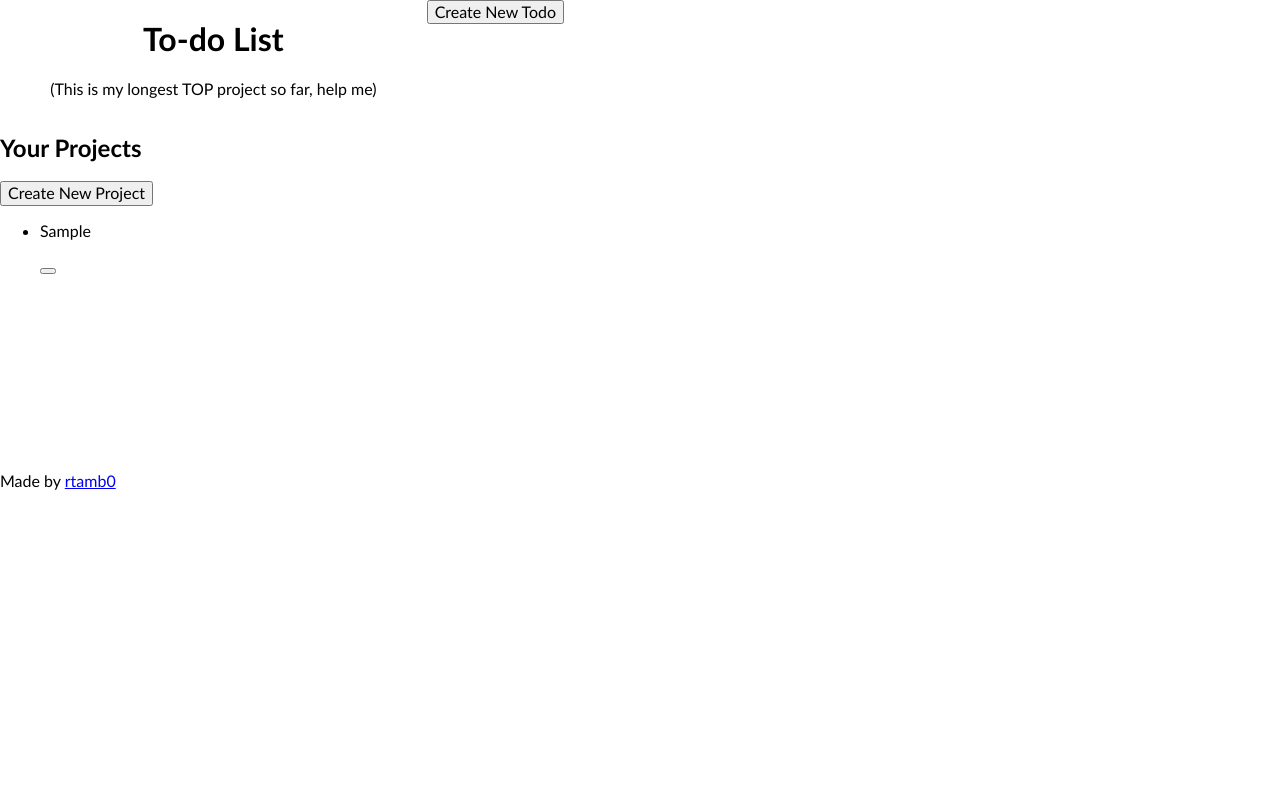
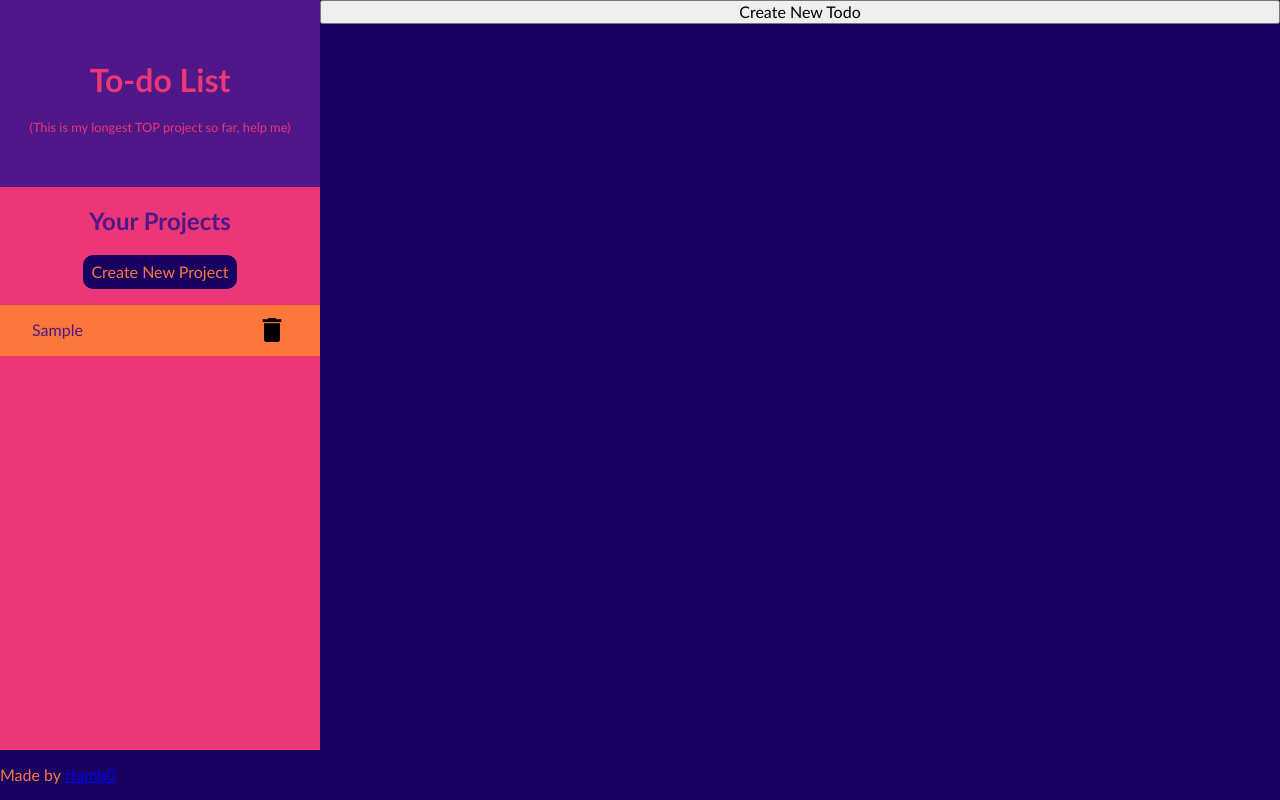
Before and after one commit to rtamb0/todo-list, a website built with webpack: page src/index.html in a window 1280 px wide. Both pictures are taken after typing "Sample" into the empty fields and a click on the input "Create new project". Built offline with nearby package versions, Linux system fonts and the light colour scheme.

Commit message:
Stylise the header and aside elements

```diff
--- a/src/style.css
+++ b/src/style.css
@@ -1,22 +1,96 @@
-* {
+:root {
     font-family: 'Trebuchet MS', 'Lucida Sans Unicode', 'Lucida Grande', 'Lucida Sans', Arial, sans-serif;
+    --navy: rgb(24, 1, 97);
+    --purple: rgb(79, 23, 135);
+    --pink: rgb(235, 54, 120);
+    --orange: rgb(251, 119, 60);
 }
 
 body {
     display: grid;
-    grid-template-columns: 1fr 2fr;
+    grid-template-columns: 1fr 3fr;
     grid-template-rows: 1fr 3fr;
+    background-color: var(--navy);
+    color: var(--orange);
+    min-height: 100vh;
 }
 
 header {
     text-align: center;
+    align-content: center;
     grid-row: 1 / 2;
     grid-column: 1 / 2;
+    background-color: var(--purple);
+    color: var(--pink);
+}
+
+header p {
+    font-size: 0.8rem;
 }
 
 aside {
     grid-row: 2 / 3;
     grid-column: 1 / 2;
+    background-color: var(--pink);
+    color: var(--purple);
+    display: flex;
+    flex-direction: column;
+    align-items: center;
+}
+
+aside #projectList {
+    align-self: baseline;
+    width: 100%;
+}
+
+aside #createNewProject {
+    border-style: none;
+    padding: 0.5rem;
+    border-radius: 10px;
+    color: var(--orange);
+    background-color: var(--navy);
+}
+
+aside #createNewProject:hover {
+    background-color: var(--purple);
+}
+
+aside #createNewProject:active {
+    background-color: rgb(105, 43, 167);
+}
+
+#projectList ul {
+    padding: 0;
+}
+
+#projectList li {
+    display: flex;
+    align-items: center;
+    justify-content: space-between;
+    padding-left: 2rem;
+    padding-right: 2rem;
+}
+
+#projectList li:hover {
+    background-color: var(--purple);
+    color: white;
+}
+
+#projectList li.active {
+    background-color: var(--orange);
+}
+#projectList li:active {
+    background-color: rgb(219, 111, 61);
+}
+
+#projectList li button {
+    padding: 1rem;
+    border-style: none;
+    background: url('./assets/icons/delete.svg');
+}
+
+#projectList li button:hover {
+    background: url('./assets/icons/delete-empty.svg');
 }
 
 section {
@@ -24,6 +98,14 @@ section {
     grid-column: 2 / 3;
 }
 
+div.project {
+    display: grid;
+}
+
+ul {
+    list-style: none;
+}
+
 footer {
     grid-row: 3 / 4;
     grid-column: 1 / 3;
```
